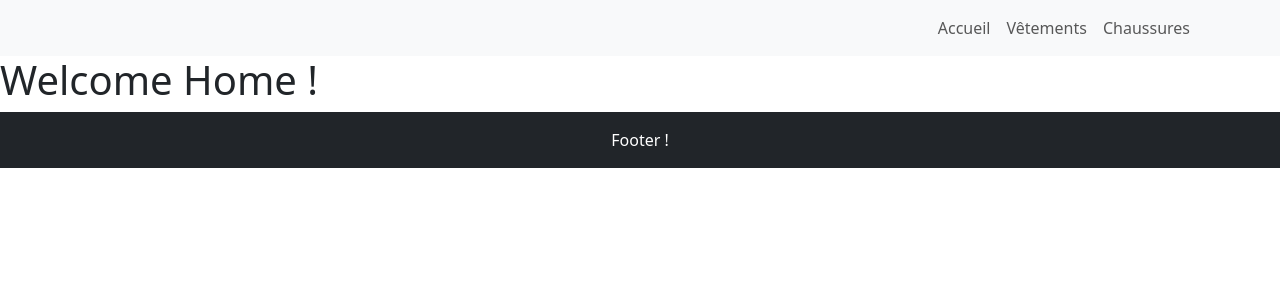
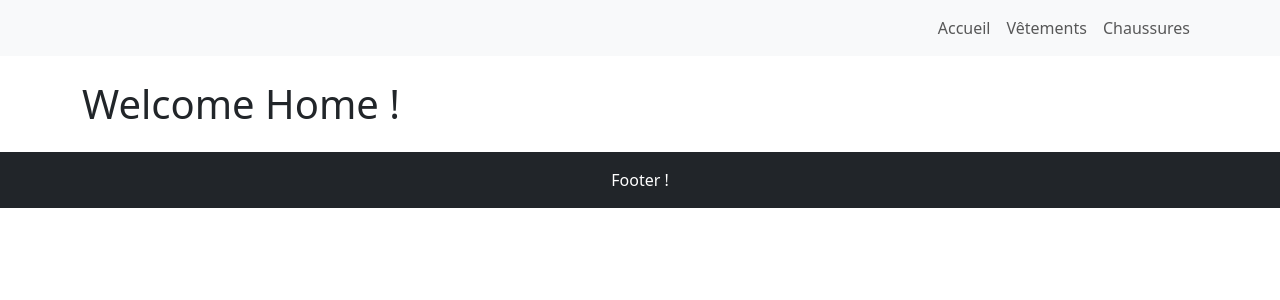
Before and after one commit to Yacoubbeltanivelle/React---Navigation-authentification-et-persistance, a React (Vite) app: page / in a window 1280 px wide. Shown: the top 300 px of the page. Built offline with nearby package versions, Linux system fonts and the light colour scheme.

Commit message:
container-Marges

```diff
--- a/src/components/Header.jsx
+++ b/src/components/Header.jsx
@@ -5,6 +5,7 @@ import { Link } from "react-router";
 
 function Header() {
   return (
+    <header>
       <Navbar expand="lg" className="bg-body-tertiary">
         <Container>
           <Navbar.Collapse id="basic-navbar-nav">
@@ -22,6 +23,7 @@ function Header() {
           </Navbar.Collapse>
         </Container>
       </Navbar>
+    </header>
   );
 }
 
--- a/src/components/Layout.jsx
+++ b/src/components/Layout.jsx
@@ -1,14 +1,17 @@
 import Header from "./Header";
 import Footer from "./Footer";
 import { Outlet } from "react-router";
+import Container from "react-bootstrap/Container";
 
 const Layout = () => {
   return (
     <>
       <Header />
-      <main>
-        <Outlet />
-      </main>
+      <Container>
+        <main className="my-4">
+          <Outlet />
+        </main>
+      </Container>
       <Footer />
     </>
   );
```
Lines whose indentation alone changed are shown as unchanged.
